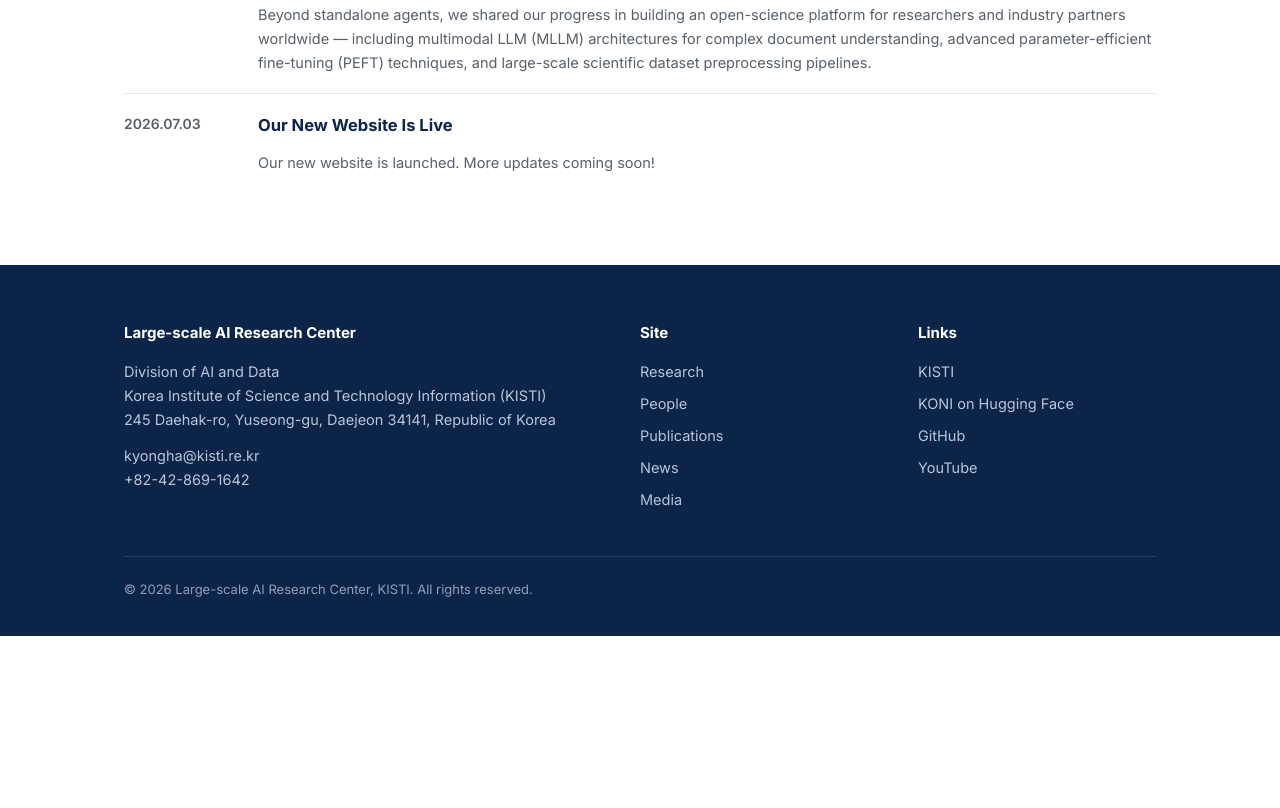
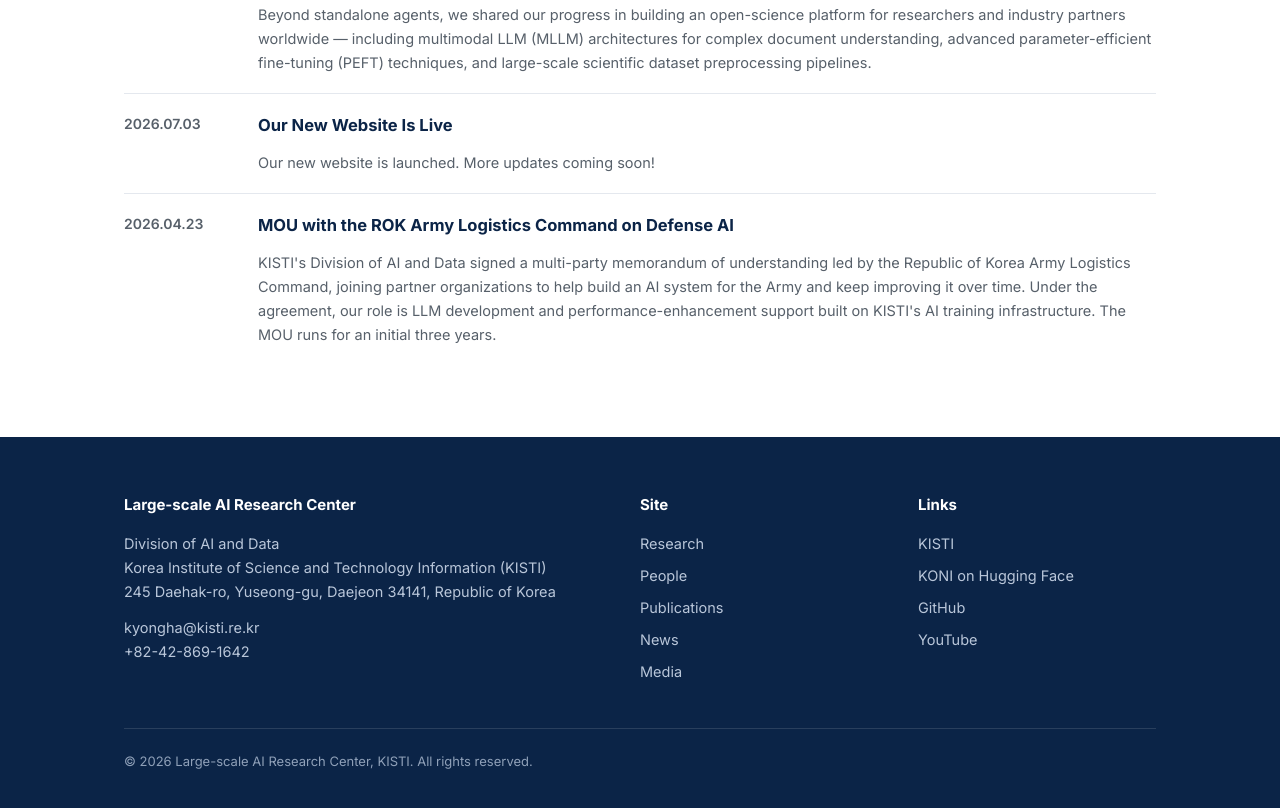
Before and after one commit to kisti-airesearch/kisti-airesearch.github.io, a plain HTML site: page news.html in a window 1280 px wide. Shown: the part 2351-3159 px from the top of the page. Before the commit the page ends 2987 px from the top, so only its background shows below. Drawn offline with Linux system fonts and the light colour scheme.

Commit message:
Add two journal papers and the Army Logistics Command MOU
Publications: the PeerJ Computer Science paper on Korean defense LLM
instruction tuning (accepted) and the Journal of Intelligent Information
Systems paper on reranker failure states (under revision).

News: a brief note on the multi-party MOU led by the ROK Army Logistics
Command, limited to KISTI's role and the agreement's term.

Co-Authored-By: Claude Fable 5.1 <noreply@anthropic.com>

```diff
--- a/news.html
+++ b/news.html
@@ -175,6 +175,19 @@
             <p>Our new website is launched. More updates coming soon!</p>
           </div>
         </li>
+        <li id="army-logistics-mou">
+          <time>2026.04.23</time>
+          <div class="news-body">
+            <h3>MOU with the ROK Army Logistics Command on Defense AI</h3>
+            <p>
+              KISTI's Division of AI and Data signed a multi-party memorandum of understanding
+              led by the Republic of Korea Army Logistics Command, joining partner organizations
+              to help build an AI system for the Army and keep improving it over time. Under the
+              agreement, our role is LLM development and performance-enhancement support built on
+              KISTI's AI training infrastructure. The MOU runs for an initial three years.
+            </p>
+          </div>
+        </li>
       </ul>
 
     </div>
```
Also changed, not shown: publications.html (+10 -0 lines).
